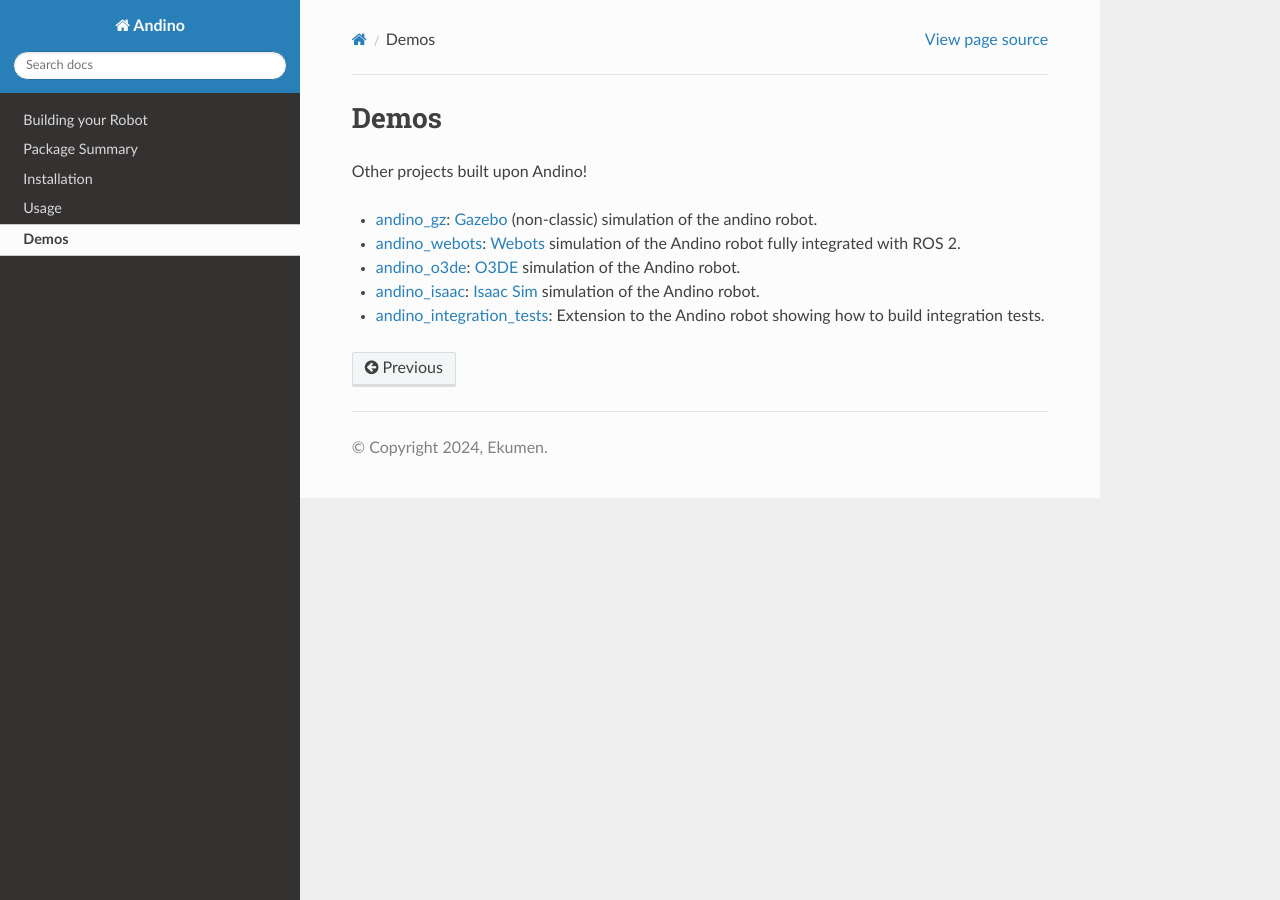
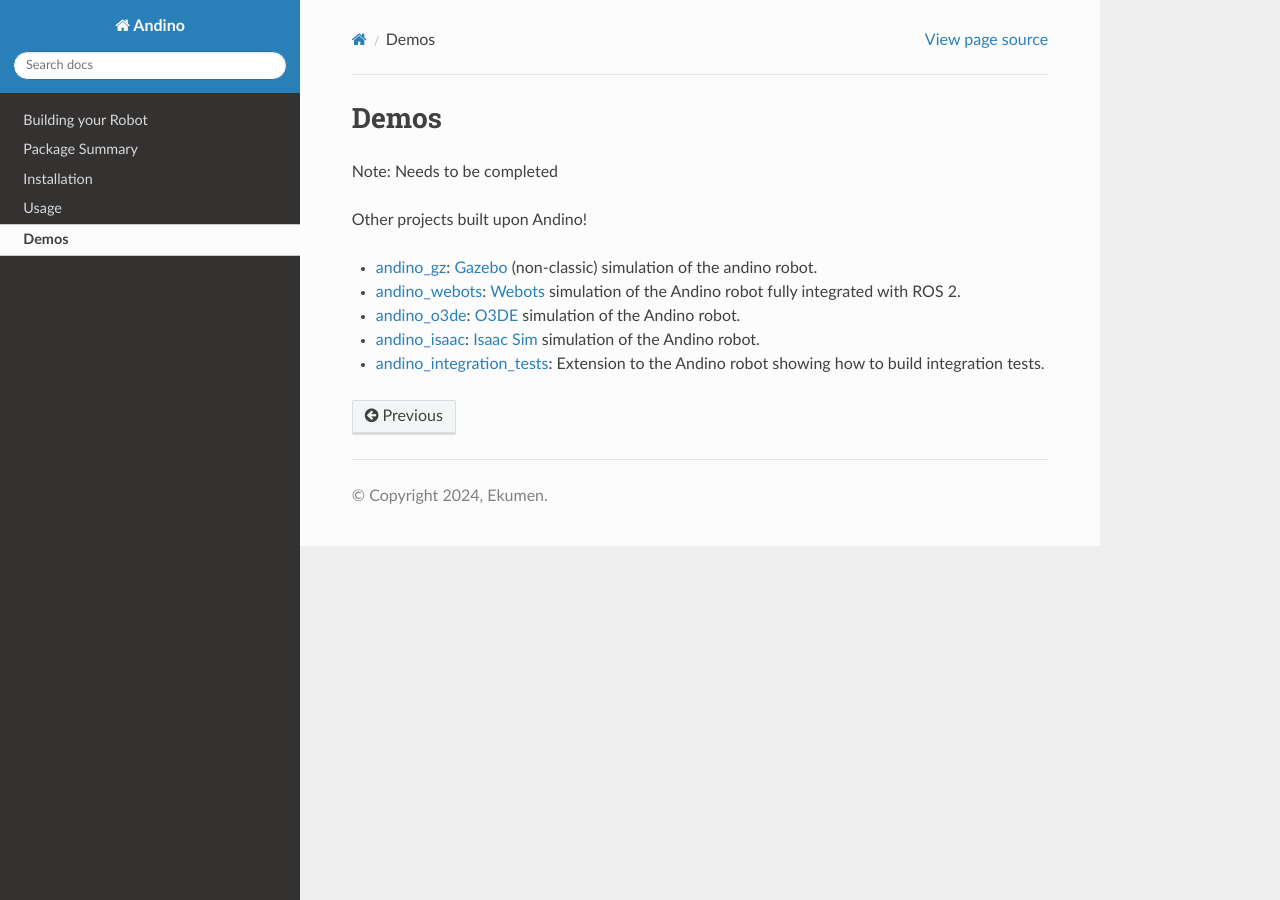
Before and after one commit to Ekumen-OS/andino_docs, a Sphinx documentation site: the page built from docs/demos/index.rst, in a window 1280 px wide. Built offline with Sphinx 7.4.7 and the Read the Docs theme 2.0.0, drawn with Linux system fonts in a browser that asks for light colours.

Commit message:
Test to see if the build is done automatically on readthedocs

```diff
--- a/docs/demos/index.rst
+++ b/docs/demos/index.rst
@@ -1,6 +1,8 @@
 
 Demos
 -----
+
+Note: Needs to be completed
 
 Other projects built upon Andino!
 
```
